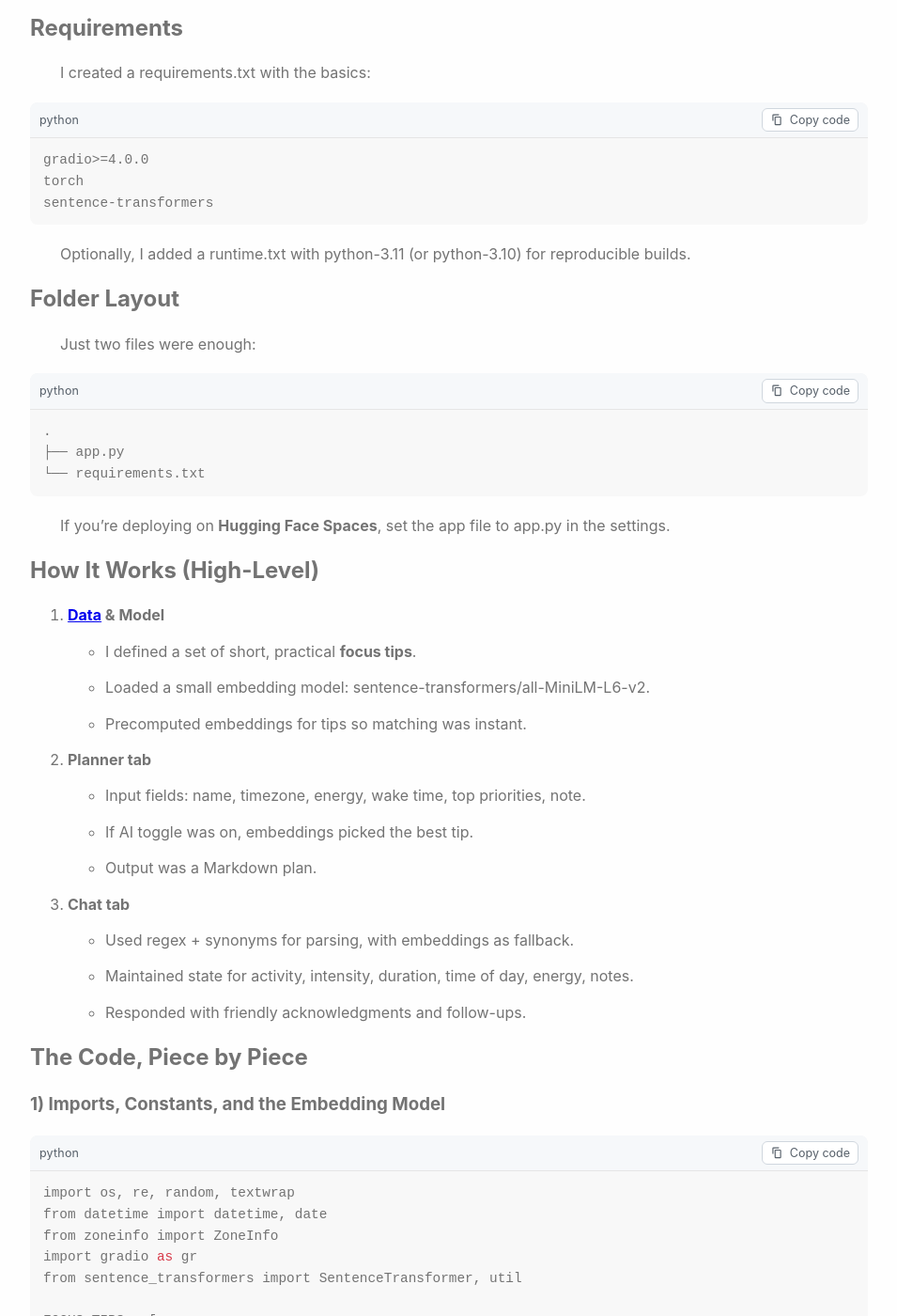
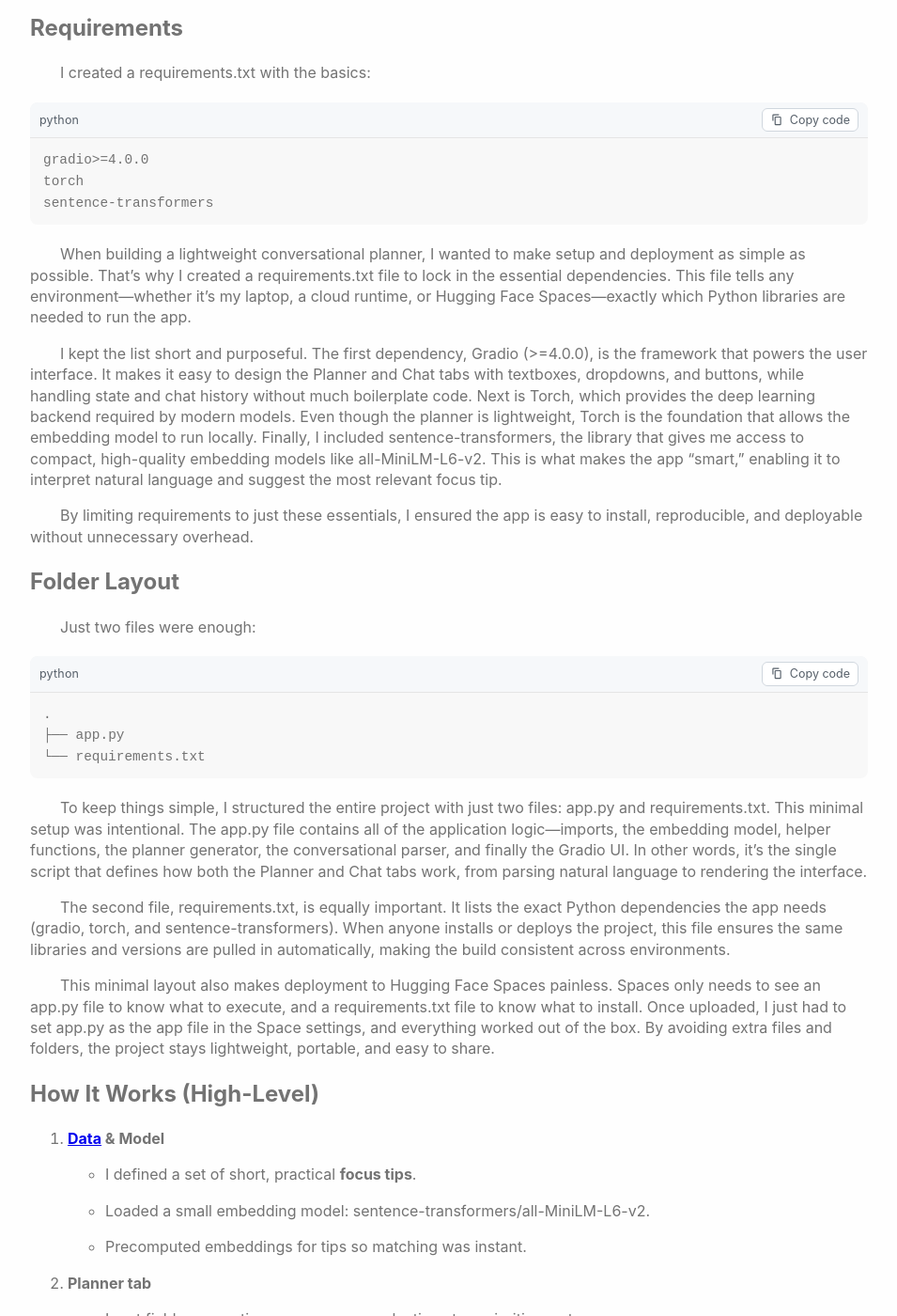
Before and after one commit to RahulBhattacharya1/RahulBhattacharya1.github.io, a Jekyll site: the page built from _posts/2025-08-28-ai-conversational.md, in a window 1280 px wide and 1400 px high, scrolled down 1875 px. Shown: the whole window at 94% size, without its empty margins (308-1263 px from the left). Built offline with Jekyll 4.4.1, drawn with Linux system fonts in a browser that asks for light colours; comment, search, counter and statistics services are not loaded.

Commit message:
Update 2025-08-28-ai-conversational.md

````diff
--- a/_posts/2025-08-28-ai-conversational.md
+++ b/_posts/2025-08-28-ai-conversational.md
@@ -49,8 +49,11 @@ gradio>=4.0.0
 torch
 sentence-transformers
 ```
+When building a lightweight conversational planner, I wanted to make setup and deployment as simple as possible. That’s why I created a requirements.txt file to lock in the essential dependencies. This file tells any environment—whether it’s my laptop, a cloud runtime, or Hugging Face Spaces—exactly which Python libraries are needed to run the app.
 
-Optionally, I added a runtime.txt with python-3.11 (or python-3.10) for reproducible builds.
+I kept the list short and purposeful. The first dependency, Gradio (>=4.0.0), is the framework that powers the user interface. It makes it easy to design the Planner and Chat tabs with textboxes, dropdowns, and buttons, while handling state and chat history without much boilerplate code. Next is Torch, which provides the deep learning backend required by modern models. Even though the planner is lightweight, Torch is the foundation that allows the embedding model to run locally. Finally, I included sentence-transformers, the library that gives me access to compact, high-quality embedding models like all-MiniLM-L6-v2. This is what makes the app “smart,” enabling it to interpret natural language and suggest the most relevant focus tip.
+
+By limiting requirements to just these essentials, I ensured the app is easy to install, reproducible, and deployable without unnecessary overhead.
 
 Folder Layout
 -------------
@@ -62,8 +65,11 @@ Just two files were enough:
 ├── app.py
 └── requirements.txt
 ```
+To keep things simple, I structured the entire project with just two files: app.py and requirements.txt. This minimal setup was intentional. The app.py file contains all of the application logic—imports, the embedding model, helper functions, the planner generator, the conversational parser, and finally the Gradio UI. In other words, it’s the single script that defines how both the Planner and Chat tabs work, from parsing natural language to rendering the interface.
 
-If you’re deploying on **Hugging Face Spaces**, set the app file to app.py in the settings.
+The second file, requirements.txt, is equally important. It lists the exact Python dependencies the app needs (gradio, torch, and sentence-transformers). When anyone installs or deploys the project, this file ensures the same libraries and versions are pulled in automatically, making the build consistent across environments.
+
+This minimal layout also makes deployment to Hugging Face Spaces painless. Spaces only needs to see an app.py file to know what to execute, and a requirements.txt file to know what to install. Once uploaded, I just had to set app.py as the app file in the Space settings, and everything worked out of the box. By avoiding extra files and folders, the project stays lightweight, portable, and easy to share.
 
 How It Works (High-Level)
 -------------------------
````
